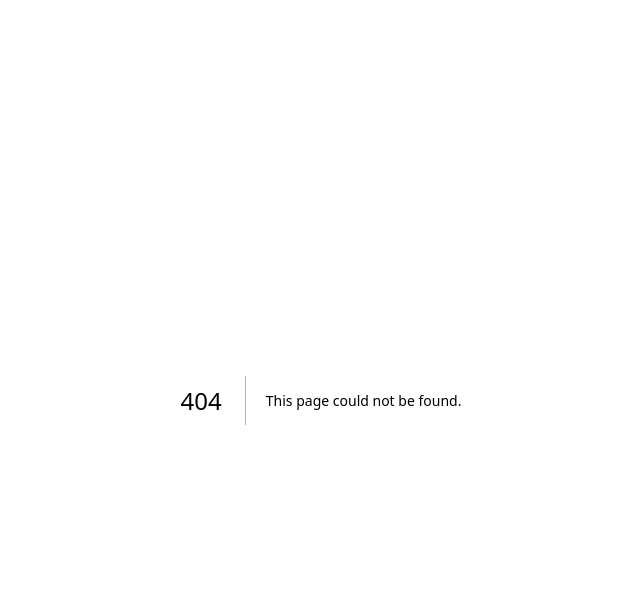
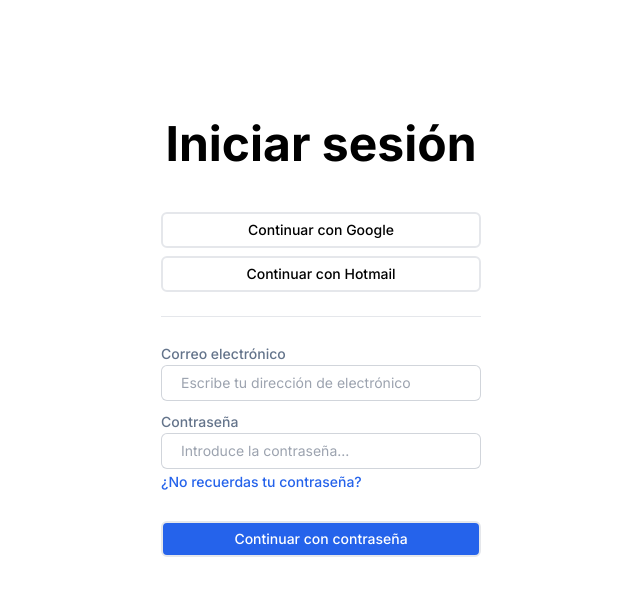
Before and after one commit to Kamilo1205/practicas-ufps, a Next.js app: page /login in a window 1280 px wide. Before the commit this address had no page. Shown: the top 596 px of the page, without its empty margins (319-959 px from the left). Built offline with nearby package versions, Linux system fonts and the light colour scheme.

Commit message:
first commit

```diff
--- /dev/null
+++ b/src/app/(general)/layout.tsx
@@ -0,0 +1,14 @@
+import type { Metadata } from "next";
+
+export const metadata: Metadata = {
+  title: "Create Next App",
+  description: "Generated by create next app",
+};
+
+export default function RootLayout({ children }: Readonly<{children: React.ReactNode;}>) {
+  return (
+    <div>
+        { children }
+    </div>
+  );
+}
--- /dev/null
+++ b/src/app/(general)/login/page.tsx
@@ -0,0 +1,70 @@
+import Link from "next/link";
+
+export default function LoginPage() {
+  return (
+    <main className="w-screen min-h-screen p-10">
+      <div className="flex flex-col items-center">
+        <h1 className="text-5xl font-bold mt-20 mb-9">Iniciar sesión</h1>
+        <div className="w-full max-w-xs flex flex-col items-center">
+          <div>
+            <button className="rounded-md border-2 border-inherit h-9 w-full mt-2 px-3 text-sm font-medium">Continuar con Google</button>
+            <button className="rounded-md border-2 border-inherit h-9 w-full mt-2 px-3 text-sm font-medium">Continuar con Hotmail</button>
+            {/* <button className="rounded-md border-2 border-inherit h-9 w-full mt-2 px-3">Continuar con GitHub</button>
+            <button className="rounded-md border-2 border-inherit h-9 w-full mt-2 px-3">Continuar con facebook</button> */}
+          </div>
+
+          <hr className="w-full my-6 bg-slate-950" />
+
+          <div className="w-full">
+            <form>
+              <div className="mb-2">
+                <label
+                  htmlFor="email"
+                  className="text-sm font-medium text-slate-500 mb-1.5">
+                    Correo electrónico
+                </label>
+                <input
+                  id="email"
+                  name="email"
+                  type="email"
+                  className="block w-full rounded-md border-0 py-1.5 px-5 text-gray-900
+                    ring-1 ring-inset ring-gray-300 placeholder:text-gray-400
+                    focus:outline-none  focus:border-1 focus:ring-2 focus:ring-inset
+                    focus:ring-blue-300 sm:text-sm sm:leading-6"
+                  placeholder="Escribe tu dirección de electrónico"
+                />
+              </div>
+
+              <div className="mb-5">
+                <label
+                  htmlFor="password"
+                  className="text-sm font-medium text-slate-500 mb-1.5">
+                    Contraseña
+                </label>
+                <input
+                  id="password"
+                  name="password"
+                  type="password"
+                  className="block w-full rounded-md border-0 py-1.5 px-5 text-gray-900
+                    ring-1 ring-inset ring-gray-300 placeholder:text-gray-400
+                    focus:outline-none  focus:border-1 focus:ring-2 focus:ring-inset
+                    focus:ring-blue-300 sm:text-sm sm:leading-6"
+                  placeholder="Introduce la contraseña..."
+                />
+                <Link href="" className="text-sm font-medium text-blue-600 mt-1">
+                  ¿No recuerdas tu contraseña?
+                </Link>
+              </div>
+
+              <button
+                className="rounded-md border-2 border-blue-600 border-inherit h-9 w-full mt-2 px-3 bg-blue-600 text-white text-sm font-medium">
+                Continuar con contraseña
+              </button>
+            </form>
+          </div>
+
+        </div>
+      </div>
+    </main>
+  );
+}
--- a/src/app/globals.css
+++ b/src/app/globals.css
@@ -2,7 +2,7 @@
 @tailwind components;
 @tailwind utilities;
 
-:root {
+/* :root {
   --foreground-rgb: 0, 0, 0;
   --background-start-rgb: 214, 219, 220;
   --background-end-rgb: 255, 255, 255;
@@ -30,4 +30,4 @@ body {
   .text-balance {
     text-wrap: balance;
   }
-}
+} */
--- a/src/app/layout.tsx
+++ b/src/app/layout.tsx
@@ -15,7 +15,7 @@ export default function RootLayout({
   children: React.ReactNode;
 }>) {
   return (
-    <html lang="en">
+    <html lang="es">
       <body className={inter.className}>{children}</body>
     </html>
   );
--- /dev/null
+++ b/src/app/student/page.tsx
@@ -0,0 +1,10 @@
+
+
+
+export default function StudentPage() {
+  return (
+    <div>
+      <h1>Hello StudentPage</h1>
+    </div>
+  );
+}
--- /dev/null
+++ b/src/app/student/register/page.tsx
@@ -0,0 +1,9 @@
+
+
+export default function RegisterPage() {
+  return (
+    <div>
+      <h1>Hello RegisterPage</h1>
+    </div>
+  );
+}
--- a/tailwind.config.ts
+++ b/tailwind.config.ts
@@ -5,6 +5,7 @@ const config: Config = {
     "./src/pages/**/*.{js,ts,jsx,tsx,mdx}",
     "./src/components/**/*.{js,ts,jsx,tsx,mdx}",
     "./src/app/**/*.{js,ts,jsx,tsx,mdx}",
+    "./src/**/*.{js,ts,jsx,tsx,mdx}"
   ],
   theme: {
     extend: {
```
